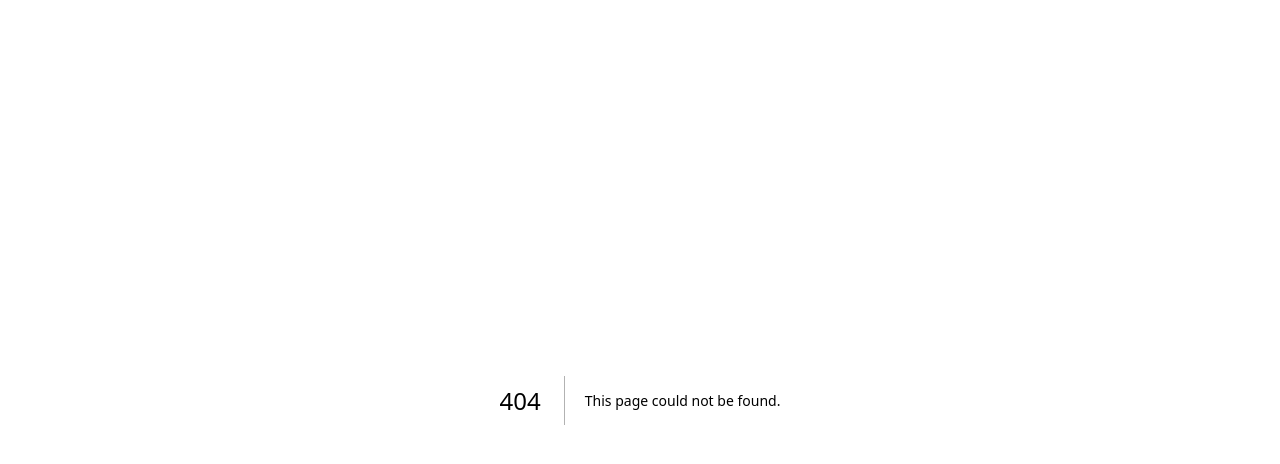
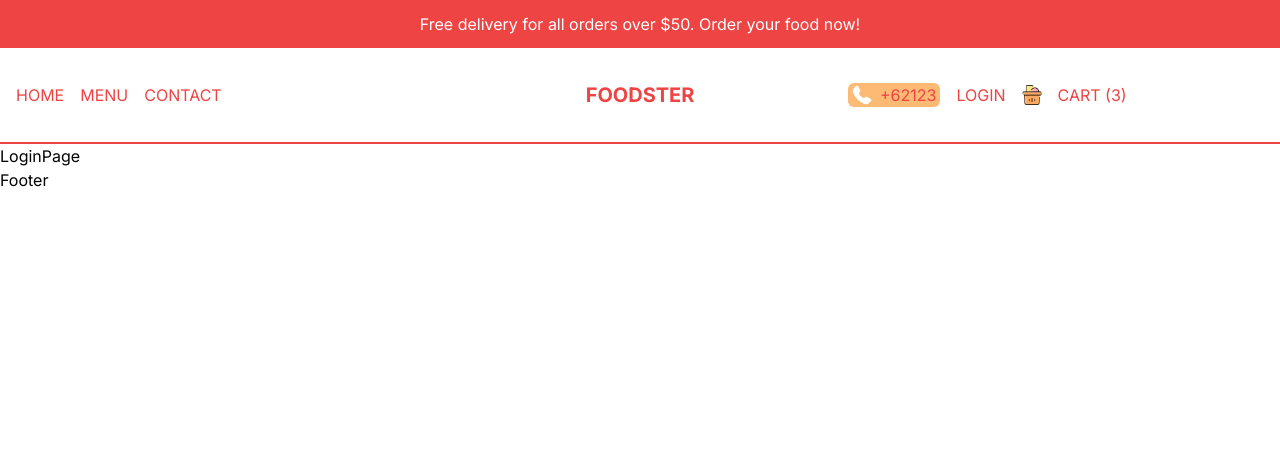
Before and after one commit to lutfimaulana17/food-ordering-apps, a Next.js app: page /login in a window 1280 px wide. Before the commit this address had no page. Shown: the top 464 px of the page. Built offline with nearby package versions, Linux system fonts and the light colour scheme.

Commit message:
create navbar and menu

```diff
--- /dev/null
+++ b/src/app/cart/page.tsx
@@ -0,0 +1,9 @@
+import React from 'react'
+
+const CartPage = () => {
+  return (
+    <div>CartPage</div>
+  )
+}
+
+export default CartPage
--- a/src/app/layout.tsx
+++ b/src/app/layout.tsx
@@ -1,6 +1,9 @@
 import type { Metadata } from 'next'
 import { Inter } from 'next/font/google'
 import './globals.css'
+import Notification from '@/components/Notification'
+import Navbar from '@/components/Navbar'
+import Footer from '@/components/Footer'
 
 const inter = Inter({ subsets: ['latin'] })
 
@@ -16,7 +19,12 @@ export default function RootLayout({
 }) {
   return (
     <html lang="en">
-      <body className={inter.className}>{children}</body>
+      <body className={inter.className}>
+        <Notification />
+        <Navbar />
+        {children}
+        <Footer />
+      </body>
     </html>
   )
 }
--- /dev/null
+++ b/src/app/login/page.tsx
@@ -0,0 +1,9 @@
+import React from 'react'
+
+const LoginPage = () => {
+  return (
+    <div>LoginPage</div>
+  )
+}
+
+export default LoginPage
--- /dev/null
+++ b/src/app/menu/[category]/page.tsx
@@ -0,0 +1,9 @@
+import React from 'react'
+
+const CategoryPage = () => {
+  return (
+    <div>CategoryPage</div>
+  )
+}
+
+export default CategoryPage
--- /dev/null
+++ b/src/app/menu/page.tsx
@@ -0,0 +1,9 @@
+import React from 'react'
+
+const MenuPage = () => {
+  return (
+    <div>MenuPage</div>
+  )
+}
+
+export default MenuPage
--- /dev/null
+++ b/src/app/orders/page.tsx
@@ -0,0 +1,9 @@
+import React from 'react'
+
+const OrdersPage = () => {
+  return (
+    <div>OrdersPage</div>
+  )
+}
+
+export default OrdersPage
--- /dev/null
+++ b/src/app/product/[id]/page.tsx
@@ -0,0 +1,9 @@
+import React from 'react'
+
+const SingleProductPage = () => {
+  return (
+    <div>SingleProductPage</div>
+  )
+}
+
+export default SingleProductPage
--- /dev/null
+++ b/src/components/CartIcon.tsx
@@ -0,0 +1,16 @@
+import Image from 'next/image'
+import Link from 'next/link'
+import React from 'react'
+
+const CartIcon = () => {
+  return (
+    <div className='flex items-center gap-4' >
+        <div className='relative w-8 h-8 md:w-5 md:h-5'>
+            <Image src="/cart.png" alt="" fill />
+        </div>
+        <span>Cart (3)</span>
+    </div>
+  )
+}
+
+export default CartIcon
--- /dev/null
+++ b/src/components/Footer.tsx
@@ -0,0 +1,9 @@
+import React from 'react'
+
+const Footer = () => {
+  return (
+    <div>Footer</div>
+  )
+}
+
+export default Footer
--- /dev/null
+++ b/src/components/Menu.tsx
@@ -0,0 +1,47 @@
+"use client";
+
+import React, { useState } from 'react'
+import Image from 'next/image'
+import Link from 'next/link';
+import CartIcon from './CartIcon';
+
+const menuList = [
+  { id: 1, title: "Homepage", url: "/" },
+  { id: 2, title: "Menu", url: "/menu" },
+  { id: 3, title: "Working Hours", url: "/" },
+  { id: 4, title: "Contact", url: "/" },
+];
+
+const Menu = () => {
+  const [open, setOpen] = useState(false)
+  const user = false
+  return (
+    <div>
+      { !open ? (
+          <Image src="/open.png" alt="" width={20} height={20} onClick={() => setOpen(true)} />
+        ) : (
+          <Image src="/close.png" alt="" width={20} height={20} onClick={() => setOpen(false)} />
+        )
+      }
+      { open && (
+        <div className="bg-red-500 text-white absolute left-0 top-24 h-[calc(100vh-6rem)] flex flex-col items-center justify-center text-3xl gap-8 w-full z-10">
+          {menuList.map((item) => (
+            <Link href={item.url} key={item.id} onClick={() => setOpen(false)}>
+              {item.title}
+            </Link>
+          ))}
+          { !user ? (
+            <Link href="/login" onClick={() => setOpen(false)}>Login</Link>
+          ) : (
+            <Link href="/orders" onClick={() => setOpen(false)}>Orders</Link>
+          )}
+          <Link href="/cart" onClick={() => setOpen(false)}>
+            <CartIcon />
+          </Link>
+        </div>
+      )}
+    </div>
+  )
+}
+
+export default Menu
--- /dev/null
+++ b/src/components/Navbar.tsx
@@ -0,0 +1,40 @@
+import React from 'react'
+import Menu from './Menu'
+import Link from 'next/link'
+import CartIcon from './CartIcon'
+import Image from 'next/image'
+
+const Navbar = () => {
+  const user = false
+  return (
+    <div className='h-12 text-red-500 p-4 flex justify-between items-center border-b-2 border-b-red-500 uppercase md:h-24'>
+      <div className='hidden md:flex gap-4 flex-1'>
+        <Link href="/">Home</Link>
+        <Link href="/menu">Menu</Link>
+        <Link href="/contact">Contact</Link>
+      </div>
+      <div className='text-xl md:font-bold flex-1 md:text-center'>
+        <Link href="/">Foodster</Link>
+      </div>
+      <div className='md:hidden'>
+        <Menu />
+      </div>
+      <div className='hidden md:flex gap-4 items-center flex-1'>
+        <div className='flex items-center gap-2 cursor-pointer bg-orange-300 px-1 rounded-md'>
+          <Image src="/phone.png" alt="" width={20} height={20} />
+          <span>+62123</span>
+        </div>
+        { !user ? (
+          <Link href="/login">Login</Link>
+        ) : (
+          <Link href="/orders">Orders</Link>
+        ) }
+        <Link href="/cart">
+          <CartIcon />
+        </Link>
+      </div>
+    </div>
+  )
+}
+
+export default Navbar
--- /dev/null
+++ b/src/components/Notification.tsx
@@ -0,0 +1,9 @@
+import React from 'react'
+
+const Notification = () => {
+  return (
+    <div className='h-12 bg-red-500 text-white px-4 flex items-center justify-center text-center text-sm md:text-base cursor-pointer'>Free delivery for all orders over $50. Order your food now!</div>
+  )
+}
+
+export default Notification
```
